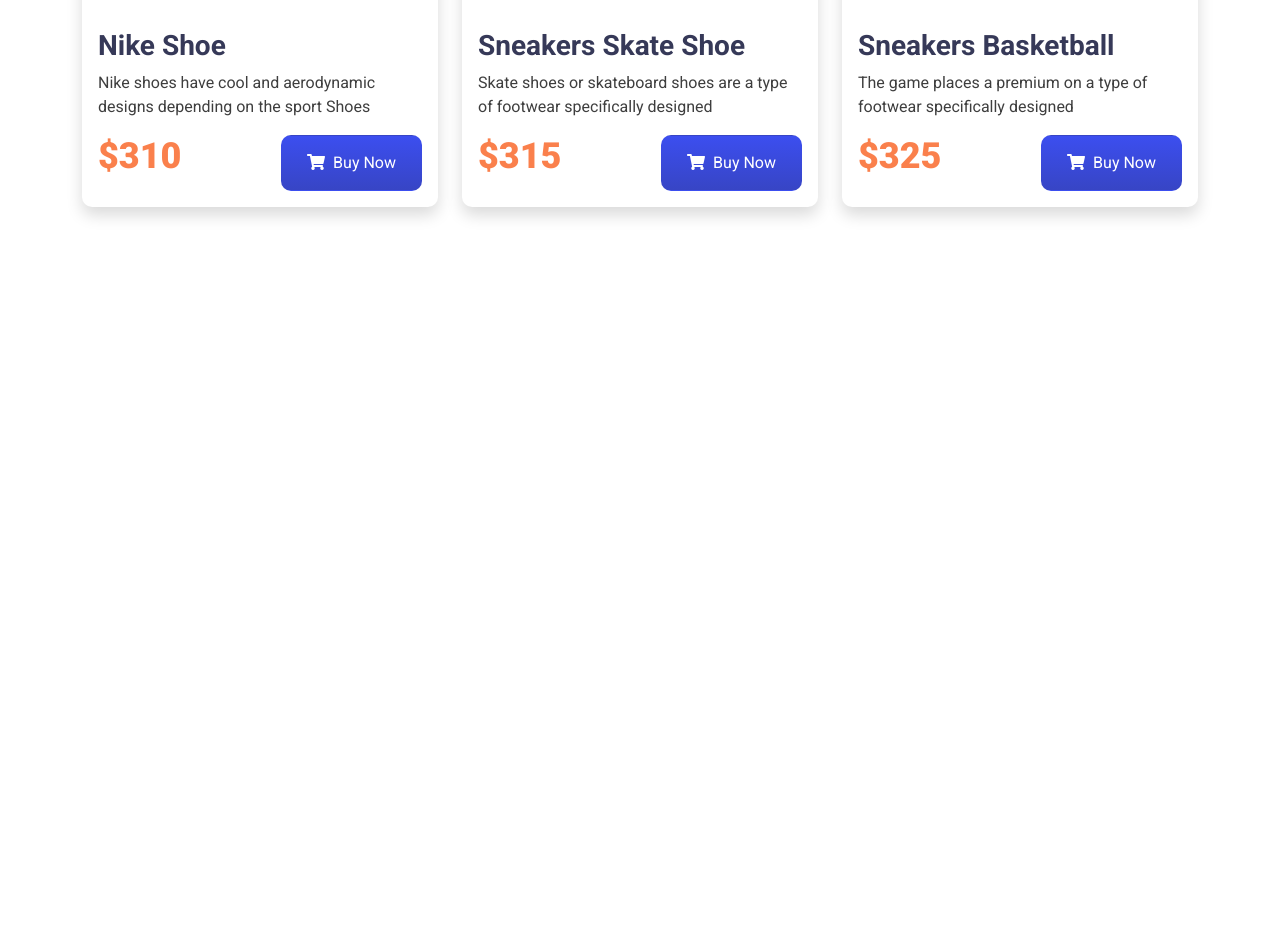
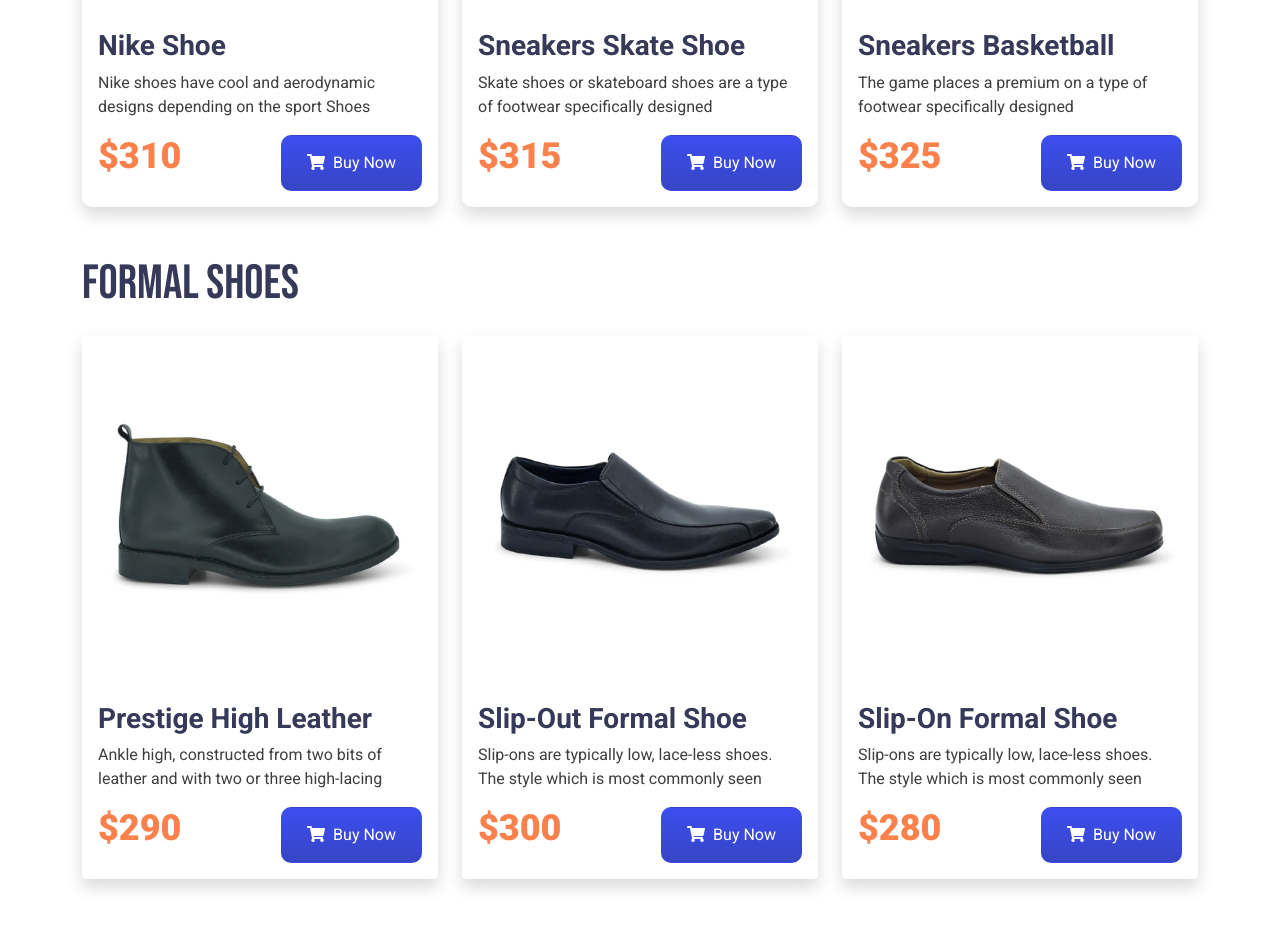
Before and after one commit to najmus2808/Penguin-Fashion, a plain HTML site: page index.html in a window 1280 px wide. Shown: the part 1029-1956 px from the top of the page. Before the commit the page ends 1284 px from the top, so only its background shows below. Drawn offline with nearby package versions, Linux system fonts and the light colour scheme.

Commit message:
FORMAL SHOES section done!

```diff
--- a/index.html
+++ b/index.html
@@ -164,6 +164,85 @@
         </div>
       </section>
       <!-- shoes item section 1 end -->
+      <!-- shoes item section 2 start  -->
+      <section class="container my-5">
+        <h2 class="mb-4">FORMAL SHOES</h2>
+        <div class="row row-cols-1 row-cols-md-3 g-4">
+          <div class="col col-md-6 col-lg-4">
+            <div class="card h-100 border-0 shadow">
+              <div class="imgCard2 p-3">
+                <img
+                  src="images/Mask Group.png"
+                  class="card-img-top"
+                  alt="shoe"
+                />
+              </div>
+              <div class="card-body">
+                <h3 class="card-title">Prestige High Leather</h3>
+                <p class="card-text">
+                  Ankle high, constructed from two bits of leather and with two
+                  or three high-lacing
+                </p>
+                <div class="d-flex justify-content-between">
+                  <h3 id="price">$290</h3>
+                  <button type="button" class="btn">
+                    <i class="fas fa-shopping-cart pe-2"></i>Buy Now
+                  </button>
+                </div>
+              </div>
+            </div>
+          </div>
+          <div class="col col-md-6 col-lg-4">
+            <div class="card h-100 border-0 shadow">
+              <div class="imgCard2 p-3">
+                <img
+                  src="images/Rectangle 38.png"
+                  class="card-img-top"
+                  alt="shoe"
+                />
+              </div>
+              <div class="card-body">
+                <h3 class="card-title">Slip-Out Formal Shoe</h3>
+                <p class="card-text">
+                  Slip-ons are typically low, lace-less shoes. The style which
+                  is most commonly seen
+                </p>
+                <div class="d-flex justify-content-between">
+                  <h3 id="price">$300</h3>
+                  <button type="button" class="btn">
+                    <i class="fas fa-shopping-cart pe-2"></i>Buy Now
+                  </button>
+                </div>
+              </div>
+            </div>
+          </div>
+          <div class="col col-md-6 col-lg-4">
+            <div class="card h-100 border-0 shadow">
+              <div class="imgCard2 p-3">
+                <img
+                  src="images/Rectangle 39.png"
+                  class="card-img-top"
+                  alt="shoe"
+                />
+              </div>
+              <div class="card-body">
+                <h3 class="card-title">Slip-On Formal Shoe</h3>
+                <p class="card-text">
+                  Slip-ons are typically low, lace-less shoes. The style which
+                  is most commonly seen
+                </p>
+                <div class="d-flex justify-content-between">
+                  <h3 id="price">$280</h3>
+                  <button type="button" class="btn">
+                    <i class="fas fa-shopping-cart pe-2"></i>Buy Now
+                  </button>
+                </div>
+              </div>
+            </div>
+          </div>
+        </div>
+      </section>
+      <!-- shoes item section 2 end  -->
     </main>
 
     <script
```
Also changed, not shown: images/Mask Group.png (added), images/Rectangle 38.png (added), images/Rectangle 39.png (added).
